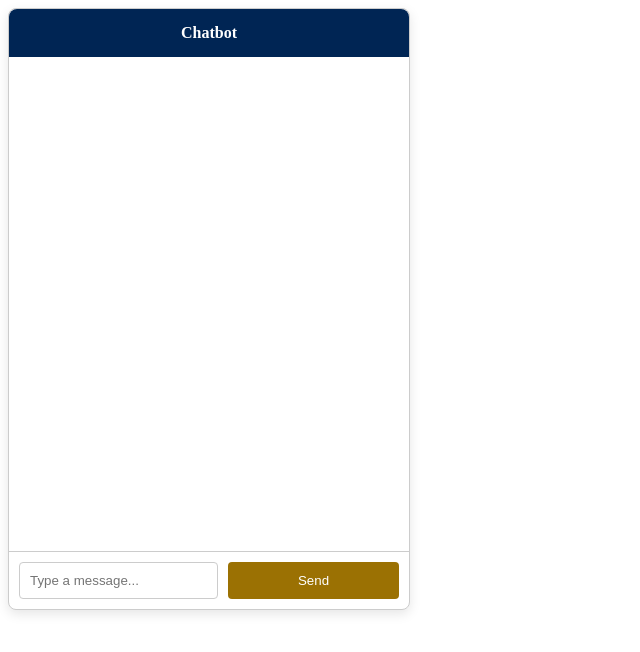
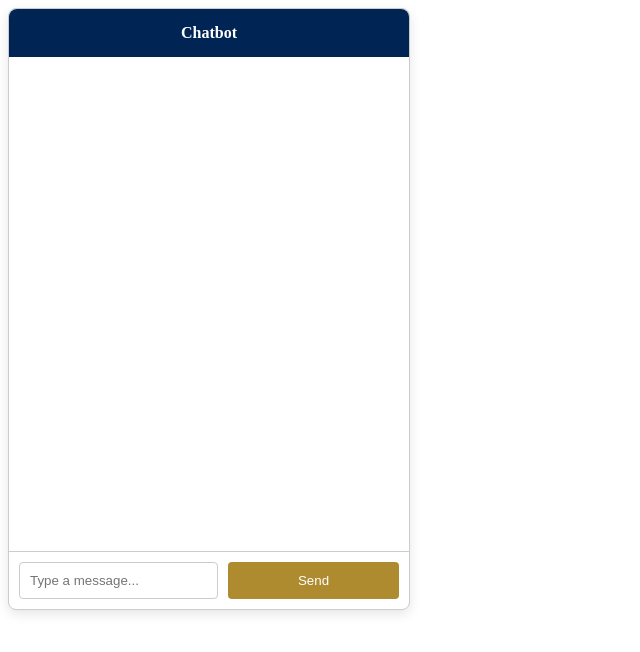
Before and after one commit to BobaTino/CapStone-ChatBot, a React (Vite) app: page /chat in a window 1280 px wide. In both pictures the pointer is over the button "Send". Shown: the top 652 px of the page, without its empty margins (0-640 px from the left). Built offline with nearby package versions, Linux system fonts and the light colour scheme.

Commit message:
Palette Changes

```diff
--- a/src/Pages/Chatbot.scss
+++ b/src/Pages/Chatbot.scss
@@ -71,5 +71,5 @@
   }
 
   button:hover {
-    background-color: #9b7103;
+    background-color: #af8b30;
   }
--- a/src/Pages/Login.scss
+++ b/src/Pages/Login.scss
@@ -42,7 +42,7 @@
   }
 
   button:hover {
-    background-color: #9b7103;
+    background-color: #af8b30;
   }
 
   .error {
```
